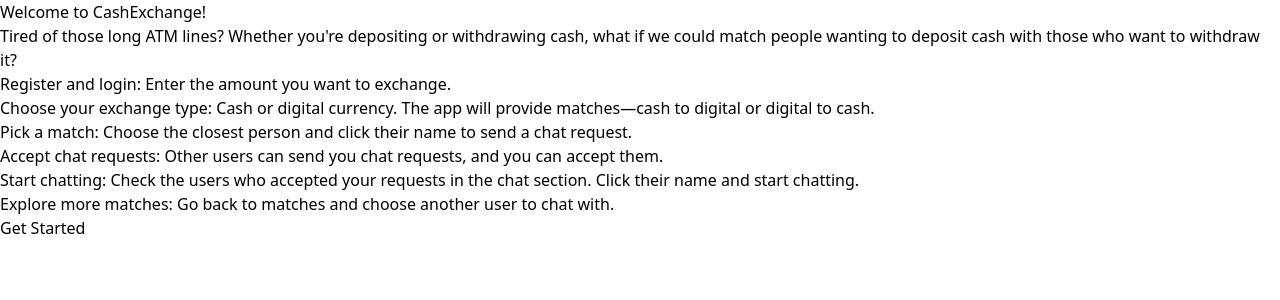
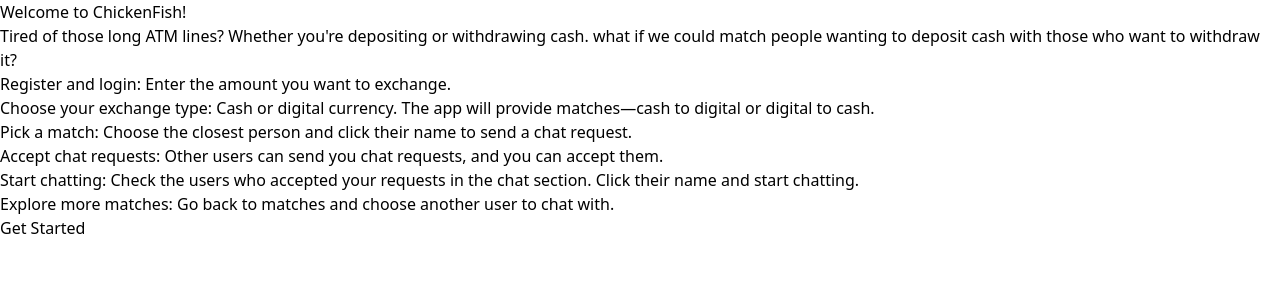
Before and after one commit to vaseemshaik32/ATM_UI, a React (Vite) app: page /#/readme in a window 1280 px wide. Shown: the top 300 px of the page. Built offline with nearby package versions, Linux system fonts and the light colour scheme.

Commit message:
more readme updates

```diff
--- a/src/home.jsx
+++ b/src/home.jsx
@@ -33,12 +33,12 @@
               <h1 className="text-5xl lg:text-6xl font-extrabold text-white mb-4">
                 Welcome to <span className="text-blue-500">Chicken Fish</span>
               </h1>
-              <a
+              <button
                 onClick={()=>navigator('/readme')}
                 className="inline-block px-6 py-3 bg-blue-600 text-white font-medium text-lg rounded-lg shadow-lg hover:bg-blue-700 transition-transform transform hover:scale-105"
               >
-                Learn More
-              </a>
+                User Guide
+              </button>
             </div>
           </div>
 
--- a/src/readme.jsx
+++ b/src/readme.jsx
@@ -3,9 +3,9 @@
 function Readme() {
   return (
     <div className="bg-gray-800 text-white p-8 rounded-lg shadow-lg">
-      <h1 className="text-3xl font-bold text-center mb-6">Welcome to CashExchange!</h1>
+      <h1 className="text-3xl font-bold text-center mb-6">Welcome to ChickenFish!</h1>
       <p className="text-lg text-gray-300 mb-8 leading-relaxed">
-        Tired of those long ATM lines? Whether you're depositing or withdrawing cash,
+        Tired of those long ATM lines? Whether you're depositing or withdrawing cash.
         what if we could match people wanting to deposit cash with those who want to withdraw it?
       </p>
       <ol className="list-decimal list-inside text-gray-200 space-y-4">
```
